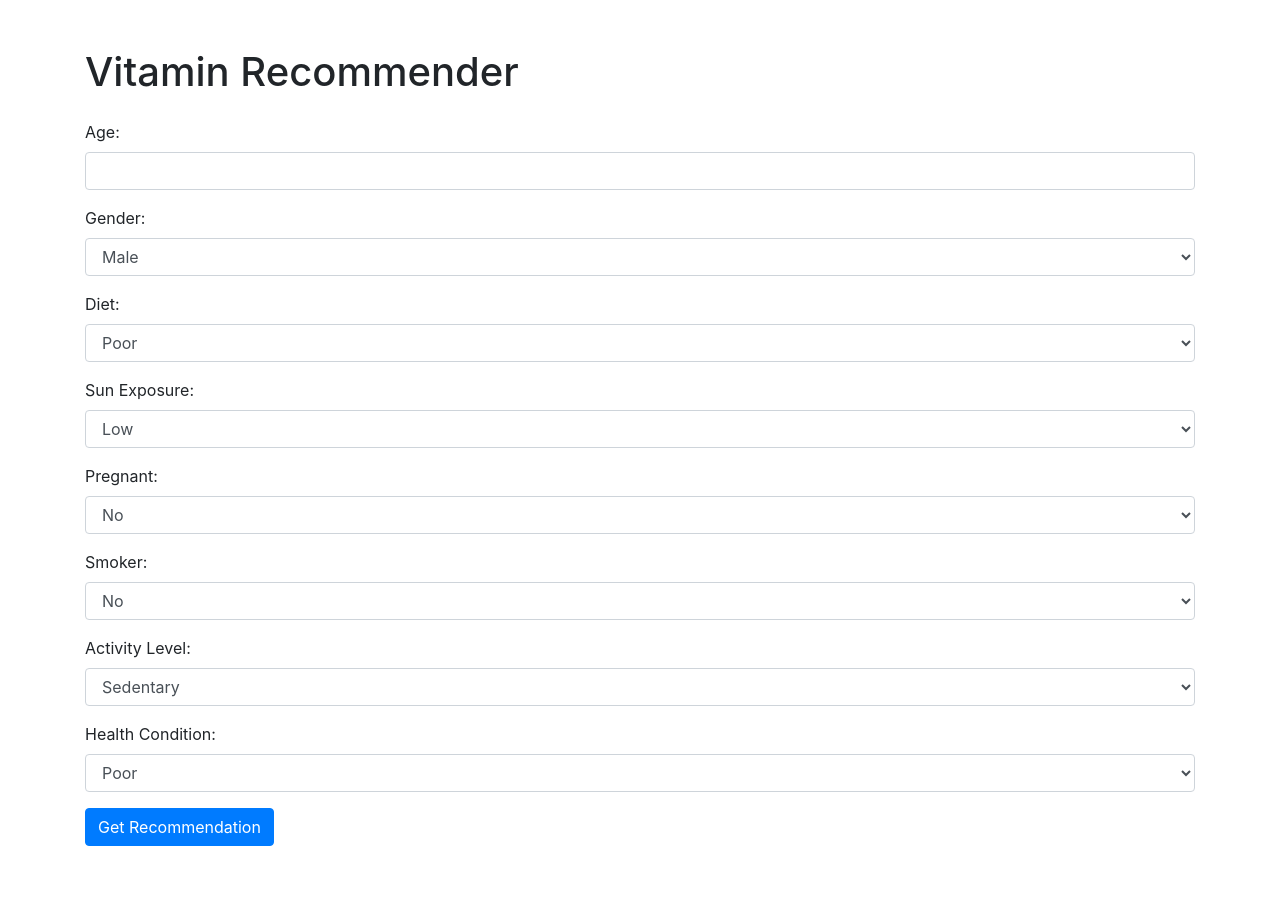
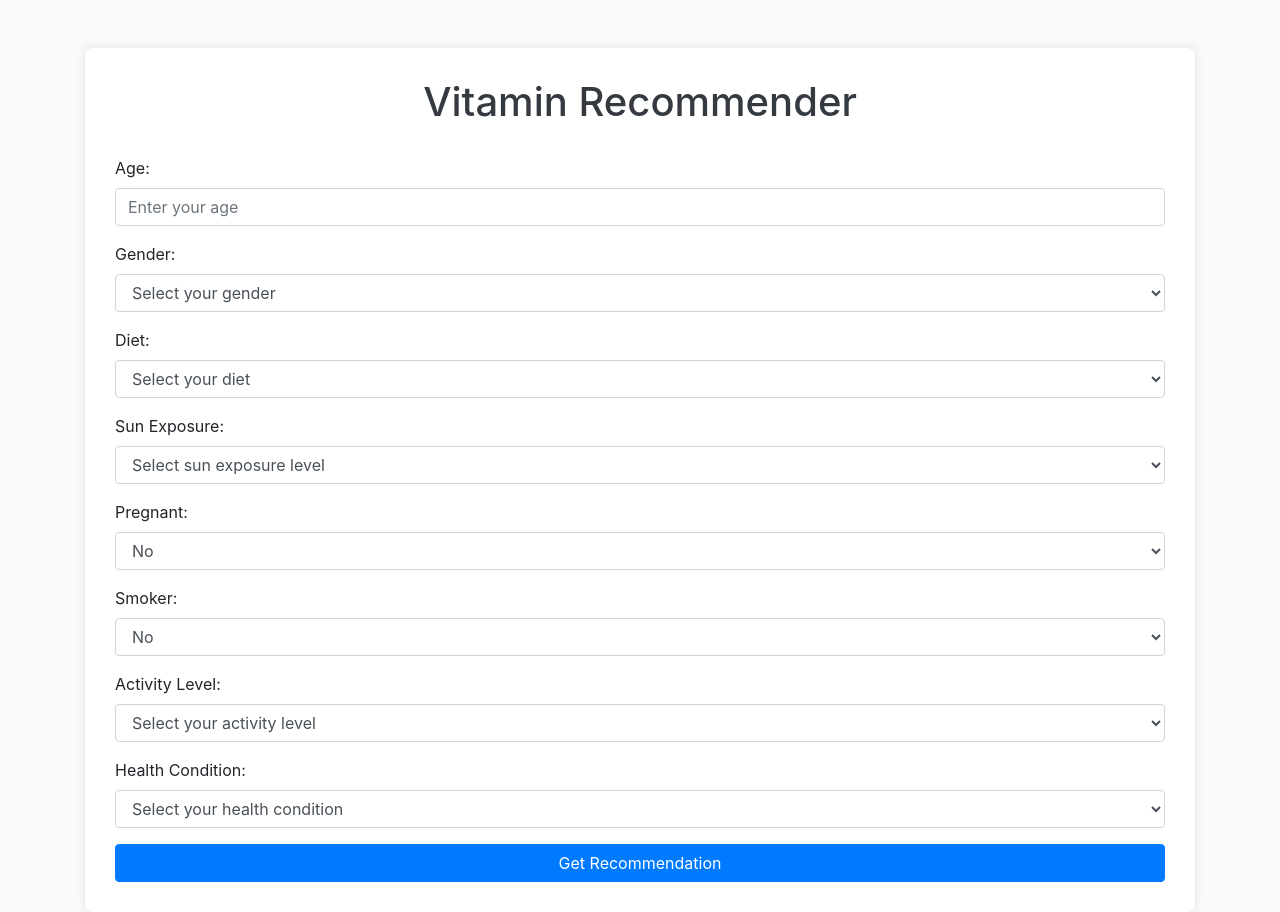
Before and after one commit to siumanmo/COMP5511_groupproject, a Flask app: page / in a window 1280 px wide. Before the commit the page ends 846 px from the top, so only its background shows below. Run offline with Flask 2, Linux system fonts and the light colour scheme; some libraries are stand-ins or nearby versions.

Commit message:
update css

```diff
--- a/templates/form.html
+++ b/templates/form.html
@@ -6,20 +6,50 @@
     <meta name="viewport" content="width=device-width, initial-scale=1.0">
     <link rel="stylesheet" href="https://stackpath.bootstrapcdn.com/bootstrap/4.5.2/css/bootstrap.min.css">
     <title>Vitamin Recommender</title>
+    <style>
+        body {
+            background-color: #f8f9fa; /* Light background */
+        }
+
+        h1 {
+            color: #343a40; /* Darker color for the header */
+            text-align: center;
+            margin-bottom: 30px;
+        }
+
+        .form-container {
+            background-color: white;
+            padding: 30px;
+            border-radius: 8px;
+            box-shadow: 0 0 10px rgba(0, 0, 0, 0.1);
+        }
+
+        .btn-primary {
+            background-color: #007bff;
+            border-color: #007bff;
+        }
+
+        .btn-primary:hover {
+            background-color: #0056b3;
+            border-color: #004085;
+        }
+    </style>
 </head>
 
 <body>
-    <div class="container">
-        <h1 class="mt-5">Vitamin Recommender</h1>
-        <form method="POST" class="mt-4">
+    <div class="container mt-5">
+        <div class="form-container">
+            <h1>Vitamin Recommender</h1>
+            <form method="POST">
                 <div class="form-group">
                     <label for="age">Age:</label>
-                <input type="number" name="age" class="form-control" required>
+                    <input type="number" name="age" class="form-control" placeholder="Enter your age" required>
                 </div>
 
                 <div class="form-group">
                     <label for="gender">Gender:</label>
                     <select name="gender" class="form-control" required>
+                        <option value="" disabled selected>Select your gender</option>
                         <option value="male">Male</option>
                         <option value="female">Female</option>
                     </select>
@@ -28,6 +58,7 @@
                 <div class="form-group">
                     <label for="diet">Diet:</label>
                     <select name="diet" class="form-control">
+                        <option value="" disabled selected>Select your diet</option>
                         <option value="poor">Poor</option>
                         <option value="average">Average</option>
                         <option value="good">Good</option>
@@ -38,6 +69,7 @@
                 <div class="form-group">
                     <label for="sun_exposure">Sun Exposure:</label>
                     <select name="sun_exposure" class="form-control">
+                        <option value="" disabled selected>Select sun exposure level</option>
                         <option value="low">Low</option>
                         <option value="medium">Medium</option>
                         <option value="high">High</option>
@@ -63,6 +95,7 @@
                 <div class="form-group">
                     <label for="activity_level">Activity Level:</label>
                     <select name="activity_level" class="form-control" required>
+                        <option value="" disabled selected>Select your activity level</option>
                         <option value="sedentary">Sedentary</option>
                         <option value="light">Light</option>
                         <option value="moderate">Moderate</option>
@@ -73,6 +106,7 @@
                 <div class="form-group">
                     <label for="health_condition">Health Condition:</label>
                     <select name="health_condition" class="form-control">
+                        <option value="" disabled selected>Select your health condition</option>
                         <option value="poor">Poor</option>
                         <option value="fair">Fair</option>
                         <option value="good">Good</option>
@@ -80,8 +114,12 @@
                     </select>
                 </div>
 
-            <button type="submit" class="btn btn-primary">Get Recommendation</button>
+                <button type="submit" class="btn btn-primary btn-block">Get Recommendation</button>
             </form>
         </div>
+    </div>
+    <script src="https://code.jquery.com/jquery-3.5.1.slim.min.js"></script>
+    <script src="https://cdn.jsdelivr.net/npm/@popperjs/core@2.0.7/dist/umd/popper.min.js"></script>
+    <script src="https://stackpath.bootstrapcdn.com/bootstrap/4.5.2/js/bootstrap.min.js"></script>
 </body>
 </html>
```
Also changed, not shown: templates/result.html (+10 -5 lines). Lines whose indentation alone changed are shown as unchanged.
